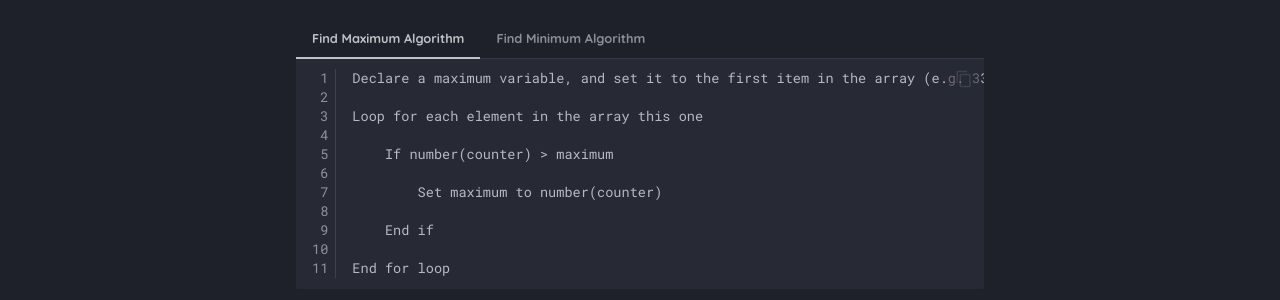
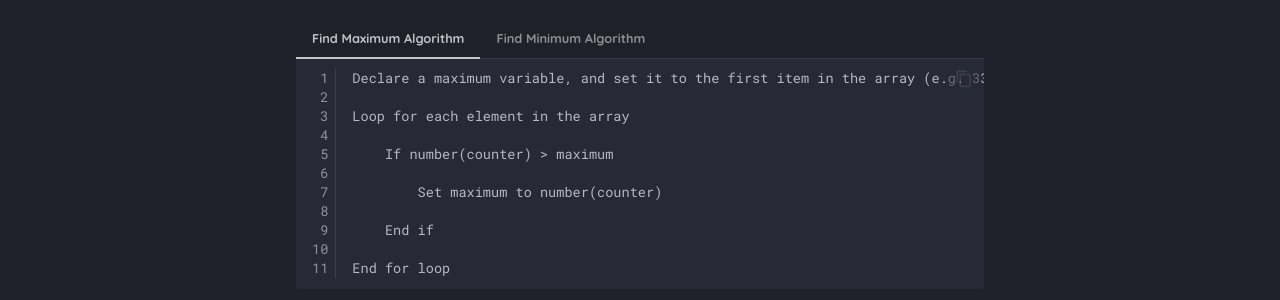
Before and after one commit to Mr-Wood-CS/Higher-Computing-Science-MD-Files, an MkDocs documentation site: the page built from docs/SI/09-Standard-Algorithms.md, in a window 1280 px wide and 900 px high, scrolled down 5676 px. Shown: the part 543-843 px from the top of the window. Built offline with MkDocs 1.6.1 and Material for MkDocs 9.7.7, drawn with Linux system fonts in a browser that asks for light colours; part of the change alters nothing that is shown.

Commit message:
Update 09-Standard-Algorithms.md

````diff
--- a/docs/SI/09-Standard-Algorithms.md
+++ b/docs/SI/09-Standard-Algorithms.md
@@ -359,7 +359,7 @@ __On that basis, we would find that 49 (element 6) is the highest value in the a
     ``` pseudocode linenums="1"
 	Declare a maximum variable, and set it to the first item in the array (e.g. 33)
 
-	Loop for each element in the array this one
+	Loop for each element in the array
 
 		If number(counter) > maximum
 
@@ -373,16 +373,16 @@ __On that basis, we would find that 49 (element 6) is the highest value in the a
 
 === "__Find Minimum Algorithm__"
 
-    ```pseudocode linenums="1"
-       Declare a minimum variable, and set it to the first item in the array (e.g. 33)
+    ``` pseudocode linenums="1"
+	Declare a minimum variable, and set it to the first item in the array (e.g. 33)
 
-       Loop for each element in the array
+	Loop for each element in the array
 
-         If number(counter) < minimum
+		If number(counter) < maximum
 
-	   Set minimum to number(counter)
+			Set minimum to number(counter)
 
-         End if
+		End if
 
-       End for loop
+	End for loop
     ```
````
